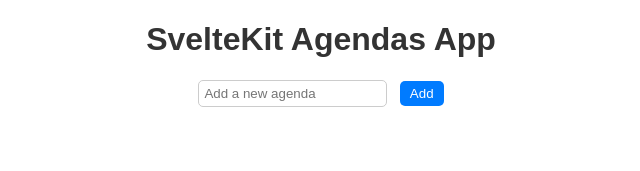
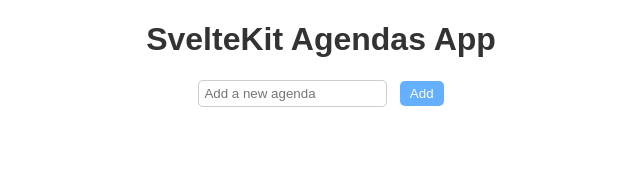
Before and after one commit to NicoloGabrieli/agenda_app, a SvelteKit app: page / in a window 1280 px wide. Shown: the top 171 px of the page, without its empty margins (319-959 px from the left). Built offline with nearby package versions, Linux system fonts and the light colour scheme.

Commit message:
feat: add agenda entry via input validation

```diff
--- a/src/routes/+page.svelte
+++ b/src/routes/+page.svelte
@@ -25,7 +25,14 @@
       placeholder="Add a new agenda"
       on:keydown={(e) => e.key === 'Enter' && addAgenda()}
     />
-    <button class="add-button" type="button" on:click={addAgenda}>Add</button>
+<button
+  class="add-button"
+  type="button"
+  on:click={addAgenda}
+  disabled={!newAgenda.trim()}
+>
+  Add
+</button>
   </div>
 
   <ul class="agenda-list">
@@ -66,6 +73,10 @@
     cursor: pointer;
     margin-left: 8px;
   }
+  .add-button:disabled {
+  opacity: 0.6;
+  cursor: not-allowed;
+}
   .agenda-list {
     list-style-type: none;
     padding: 0;
```
